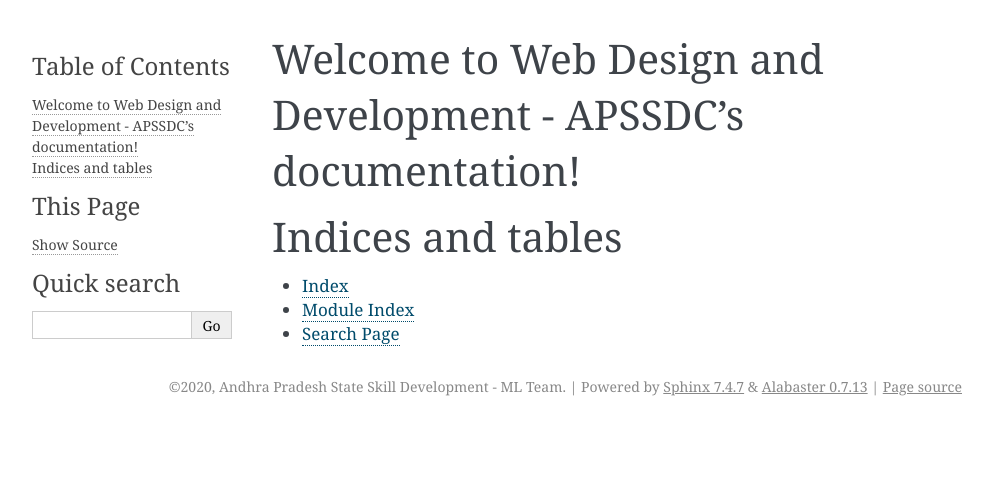
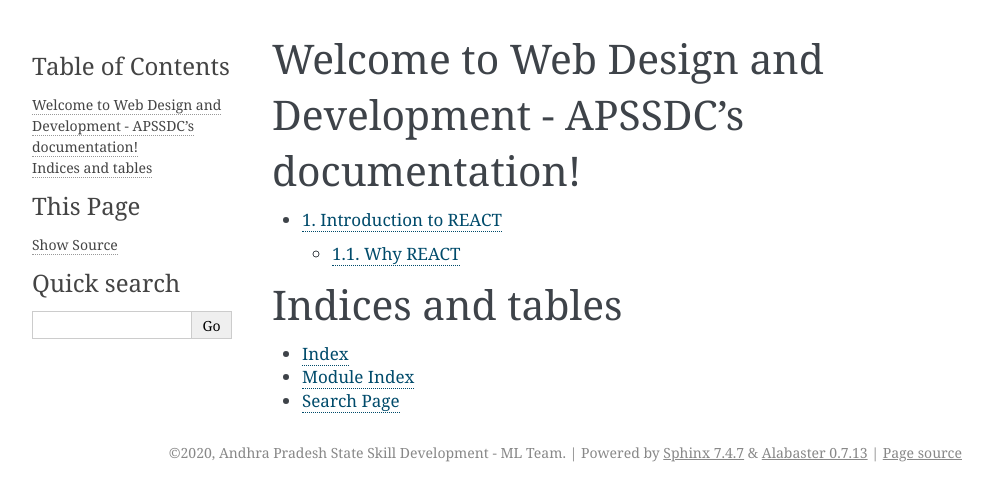
Before and after one commit to pavankumart46/WebDesignDevelopment-Course, a Sphinx documentation site: the page built from docs/index.rst, in a window 1280 px wide. Shown: the top 501 px of the page, without its empty margins (148-1141 px from the left). Built offline with Sphinx 7.4.7, drawn with Linux system fonts in a browser that asks for light colours.

Commit message:
Update index.rst

```diff
--- a/docs/index.rst
+++ b/docs/index.rst
@@ -8,7 +8,9 @@ Welcome to Web Design and Development - APSSDC's documentation!
 
 .. toctree::
    :maxdepth: 2
-   :caption: Contents:
+   :numbered:
+
+   Introduction to REACT
 
 
 
```
